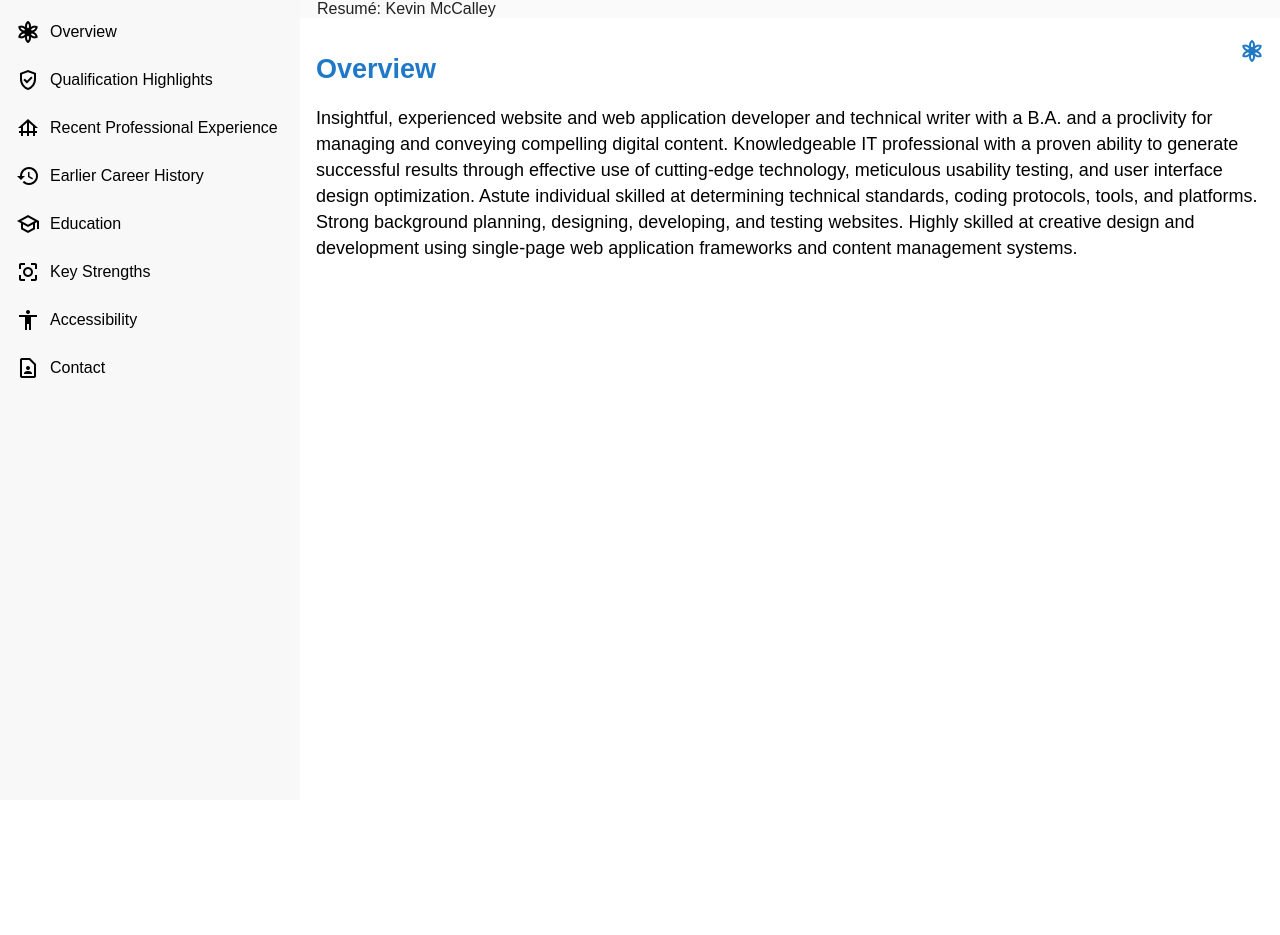
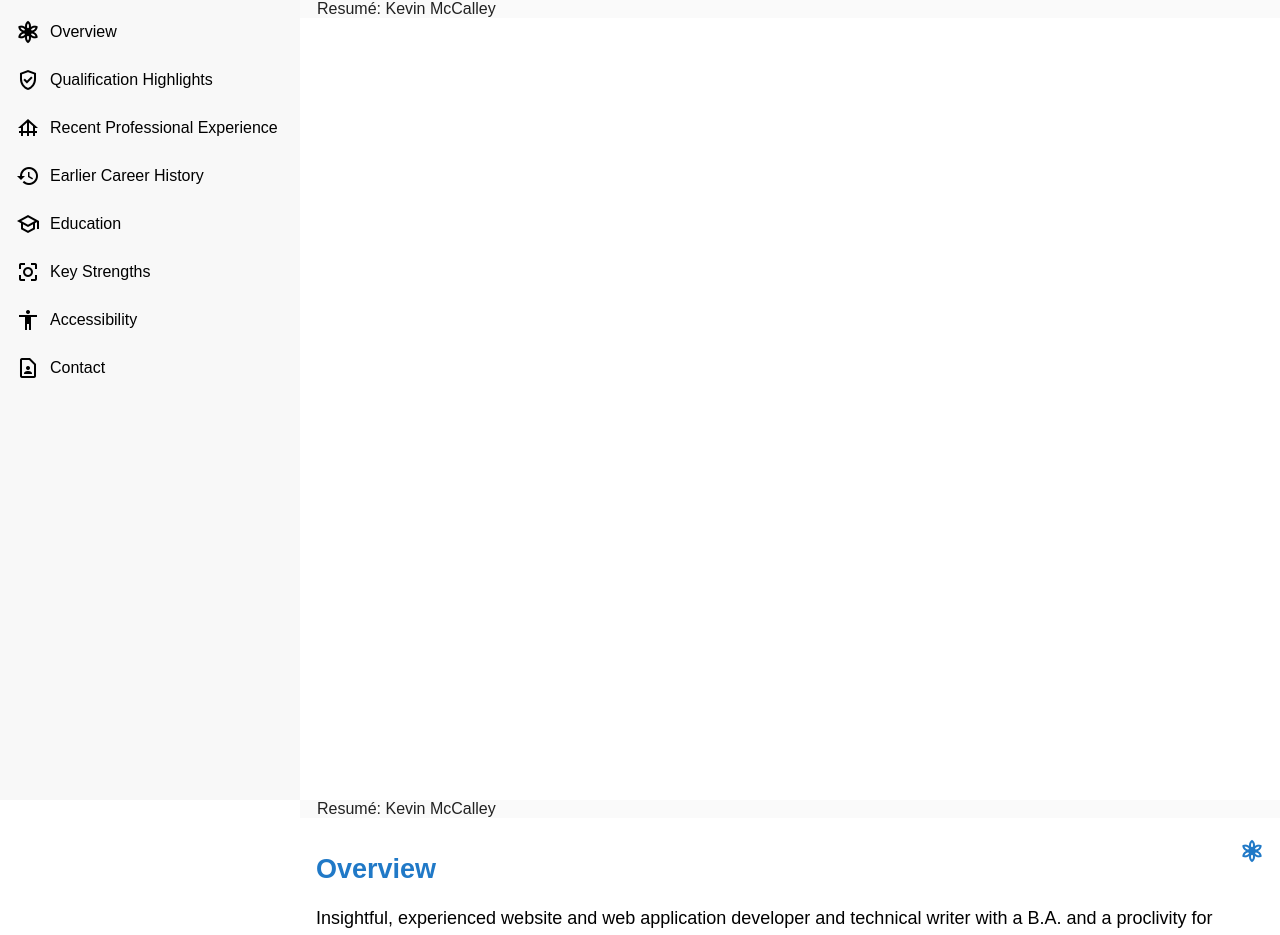
Before and after one commit to kevinmccalley/resume, an Angular app: page / in a window 1280 px wide. Shown: the top 935 px of the page. Before the commit the page ends 800 px from the top, so only its background shows below. Built offline with nearby package versions, Linux system fonts and the light colour scheme; a web font is replaced by a local one.

Commit message:
menu update

```diff
--- a/src/app/nav-menu/nav-menu.component.html
+++ b/src/app/nav-menu/nav-menu.component.html
@@ -31,3 +31,37 @@
     <router-outlet></router-outlet>
   </mat-sidenav-content>
 </mat-sidenav-container>
+
+<mat-sidenav-container class="sidenav-container">
+  <mat-sidenav #drawer class="sidenav" fixedInViewport
+      [attr.role]="(isHandset$ | async) ? 'dialog' : 'navigation'"
+      [mode]="(isHandset$ | async) ? 'over' : 'side'"
+      [opened]="(isHandset$ | async) === false">
+    <mat-nav-list>
+      <a mat-list-item href="/overview"><i class="material-icons-outlined">filter_vintage</i> Overview</a>
+      <a mat-list-item href="/highlights"><i class="material-icons-outlined">gpp_good</i> Qualification Highlights</a>
+      <a mat-list-item href="/experience"><i class="material-icons-outlined">foundation</i> Recent Professional Experience</a>
+      <a mat-list-item href="/history"><i class="material-icons-outlined">history</i> Earlier Career History</a>
+      <a mat-list-item href="/education"><i class="material-icons-outlined">school</i> Education</a>
+      <a mat-list-item href="/strengths"><i class="material-icons-outlined">center_focus_strong</i> Key Strengths</a>
+      <a mat-list-item href="/accessibility"><i class="material-icons-outlined">accessibility</i> Accessibility</a>
+      <a mat-list-item href="/contact"><i class="material-icons-outlined">contact_page</i> Contact</a>
+    </mat-nav-list>
+  </mat-sidenav>
+  <mat-sidenav-content>
+    <mat-toolbar color="primary">
+      <button
+        type="button"
+        aria-label="Toggle sidenav"
+        mat-icon-button
+        (click)="drawer.toggle()"
+        *ngIf="isHandset$ | async">
+        <mat-icon aria-label="Side nav toggle icon">
+          <i class="material-icon" style="font-style:normal;">menu</i>
+        </mat-icon>
+      </button>
+      <span class="res-header">Resum&#233;: Kevin McCalley</span>
+    </mat-toolbar>
+    <router-outlet></router-outlet>
+  </mat-sidenav-content>
+</mat-sidenav-container>
```
